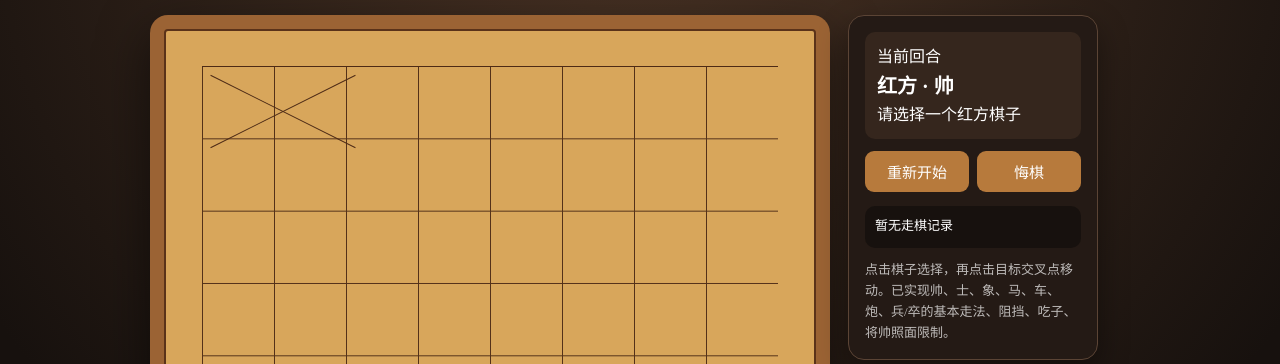
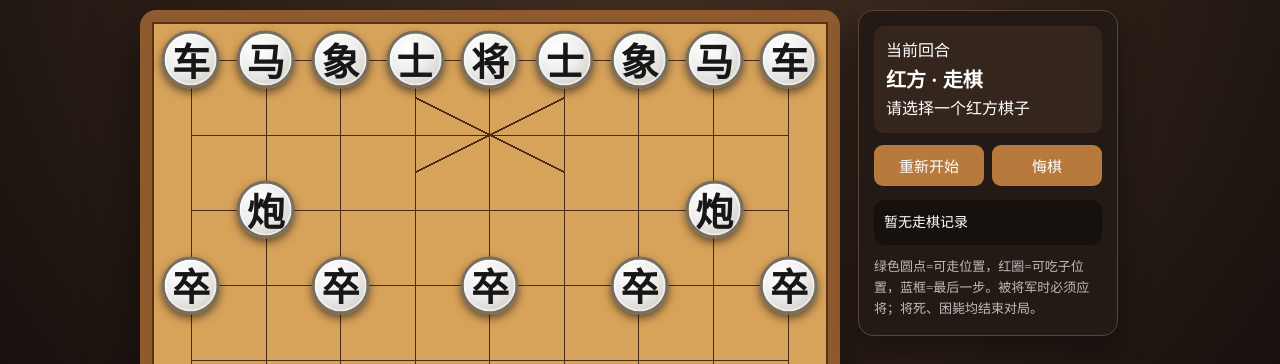
Before and after one commit to 1145146767i-droid/HTML-Xiangqi, a plain HTML site: page index.html in a window 1280 px wide. Shown: the part 118-482 px from the top of the page. Drawn offline with Linux system fonts and the light colour scheme.

Commit message:
Fix Xiangqi board rules and move records

```diff
--- a/index.html
+++ b/index.html
@@ -1,80 +1,111 @@
 <!doctype html>
 <html lang="zh-CN">
 <head>
-<meta charset="UTF-8">
-<meta name="viewport" content="width=device-width,initial-scale=1">
+<meta charset="UTF-8"><meta name="viewport" content="width=device-width,initial-scale=1">
 <title>中国象棋 · 楚河汉界</title>
 <style>
-:root{--wood:#d8a65b;--line:#4d2b16;--red:#b51f2a;--black:#171717;--paper:#f7e7bd}
-*{box-sizing:border-box}body{margin:0;min-height:100vh;background:radial-gradient(circle at top,#4b3425,#17110e 70%);color:#fff;font-family:"Noto Serif SC","Microsoft YaHei",serif;display:flex;justify-content:center;padding:24px}
-.app{width:min(980px,100%)}h1{text-align:center;margin:0 0 6px;font-size:clamp(26px,5vw,42px);letter-spacing:4px}.sub{text-align:center;opacity:.75;margin-bottom:18px}
-.game{display:grid;grid-template-columns:minmax(300px,680px) 250px;gap:18px;align-items:start}.board-wrap{background:#9b6334;padding:14px;border-radius:18px;box-shadow:0 18px 50px #0008}
-.board{position:relative;width:100%;aspect-ratio:9/10;background:var(--wood);border:2px solid #5a3219;border-radius:4px;overflow:hidden}
-.grid{position:absolute;inset:4.8% 5.5%;background:
-linear-gradient(var(--line),var(--line)) 0 0/100% 1px no-repeat,
-linear-gradient(var(--line),var(--line)) 0 100%/100% 1px no-repeat;}
-.grid:before{content:"";position:absolute;inset:0;background:
-linear-gradient(90deg,var(--line) 1px,transparent 1px) 0 0/12.5% 100%,
-linear-gradient(var(--line) 1px,transparent 1px) 0 0/100% 11.1111%;opacity:.95}
-.river{position:absolute;left:5.5%;right:5.5%;top:44.44%;height:11.12%;display:flex;align-items:center;justify-content:space-around;font-size:clamp(18px,4vw,34px);font-weight:700;letter-spacing:clamp(8px,3vw,24px);color:#704522;pointer-events:none}.river span{letter-spacing:clamp(8px,3vw,24px)}
-.palace{position:absolute;left:5.5%;width:25%;height:22.22%;top:0}.palace.bottom{top:auto;bottom:0}.palace:before,.palace:after{content:"";position:absolute;left:0;right:0;top:50%;height:1px;background:var(--line);transform:rotate(26.565deg)}.palace:after{transform:rotate(-26.565deg)}
-.point{position:absolute;width:10%;height:8%;transform:translate(-50%,-50%);z-index:2}.piece{width:min(9.2vw,58px);height:min(9.2vw,58px);max-width:58px;max-height:58px;min-width:34px;min-height:34px;border-radius:50%;position:absolute;left:50%;top:50%;transform:translate(-50%,-50%);display:flex;align-items:center;justify-content:center;font-size:clamp(23px,4.6vw,38px);font-weight:700;background:radial-gradient(circle at 35% 30%,#fff,#eee 45%,#cfc8b8);border:3px solid #7b7163;box-shadow:0 4px 8px #0008,inset 0 0 0 2px #fff8;cursor:pointer;user-select:none}.piece.red{color:var(--red);border-color:#a66a58}.piece.black{color:#171717}.point.selected .piece{outline:4px solid #ffd84d;box-shadow:0 0 18px #ffd84d,0 4px 8px #0008}.point.legal:after{content:"";position:absolute;width:13px;height:13px;border-radius:50%;background:#37a84a;left:50%;top:50%;transform:translate(-50%,-50%);z-index:-1}.point.capture:after{content:"";position:absolute;width:72%;height:72%;border-radius:50%;border:4px solid #e33;left:50%;top:50%;transform:translate(-50%,-50%);z-index:-1}
-.panel{background:#241a15;border:1px solid #5b4435;border-radius:16px;padding:16px;box-shadow:0 12px 30px #0006}.status{padding:12px;border-radius:10px;background:#35261d;margin-bottom:12px;line-height:1.6}.turn{font-size:20px;font-weight:700}.buttons{display:grid;grid-template-columns:1fr 1fr;gap:8px}button{border:0;border-radius:9px;padding:10px;background:#b77a3c;color:#fff;font-size:15px;cursor:pointer}button:hover{filter:brightness(1.15)}.moves{margin-top:14px;max-height:280px;overflow:auto;background:#17110e;border-radius:10px;padding:10px;font-family:monospace;font-size:13px;line-height:1.7}.tip{font-size:13px;opacity:.7;line-height:1.6;margin-top:12px}
-@media(max-width:760px){body{padding:10px}.game{grid-template-columns:1fr}.panel{order:2}.board-wrap{padding:8px}}
-</style>
-</head>
-<body>
-<div class="app">
-<h1>中国象棋</h1><div class="sub">楚河汉界 · 红方先行</div>
-<div class="game">
-<div class="board-wrap"><div id="board" class="board"><div class="grid"></div><div class="river"><span>楚河</span><span>汉界</span></div><div class="palace"></div><div class="palace bottom"></div></div></div>
-<div class="panel">
-<div class="status"><div>当前回合</div><div id="turn" class="turn">红方 · 帅</div><div id="message">请选择一个红方棋子</div></div>
-<div class="buttons"><button id="reset">重新开始</button><button id="undo">悔棋</button></div>
-<div id="moves" class="moves">暂无走棋记录</div>
-<div class="tip">点击棋子选择，再点击目标交叉点移动。已实现帅、士、象、马、车、炮、兵/卒的基本走法、阻挡、吃子、将帅照面限制。</div>
-</div></div>
-</div>
+:root{--wood:#d7a25a;--line:#4b2b18;--red:#b21f2d}
+*{box-sizing:border-box}body{margin:0;min-height:100vh;background:radial-gradient(circle at top,#4b3527,#17100d 72%);color:#fff;font-family:"Noto Serif SC","Microsoft YaHei",serif;padding:20px}
+.app{width:min(1000px,100%);margin:auto}h1{text-align:center;margin:0 0 5px;font-size:clamp(28px,5vw,42px);letter-spacing:5px}.sub{text-align:center;opacity:.75;margin-bottom:18px}
+.game{display:grid;grid-template-columns:minmax(300px,700px) 260px;gap:18px;align-items:start}.board-wrap{background:#8f5a2d;padding:12px;border-radius:16px;box-shadow:0 18px 50px #0008}
+.board{position:relative;width:100%;aspect-ratio:9/10;background:var(--wood);border:2px solid #583117;overflow:hidden}
+.grid{position:absolute;left:5.5%;top:4.8%;width:89%;height:90.4%;border:1px solid var(--line);background:
+linear-gradient(to right,transparent calc(12.5% - .5px),var(--line) calc(12.5% - .5px),var(--line) calc(12.5% + .5px),transparent calc(12.5% + .5px),transparent calc(25% - .5px),var(--line) calc(25% - .5px),var(--line) calc(25% + .5px),transparent calc(25% + .5px),transparent calc(37.5% - .5px),var(--line) calc(37.5% - .5px),var(--line) calc(37.5% + .5px),transparent calc(37.5% + .5px),transparent calc(50% - .5px),var(--line) calc(50% - .5px),var(--line) calc(50% + .5px),transparent calc(50% + .5px),transparent calc(62.5% - .5px),var(--line) calc(62.5% - .5px),var(--line) calc(62.5% + .5px),transparent calc(62.5% + .5px),transparent calc(75% - .5px),var(--line) calc(75% - .5px),var(--line) calc(75% + .5px),transparent calc(75% + .5px),transparent calc(87.5% - .5px),var(--line) calc(87.5% - .5px),var(--line) calc(87.5% + .5px),transparent calc(87.5% + .5px),transparent),
+linear-gradient(to bottom,transparent calc(11.111% - .5px),var(--line) calc(11.111% - .5px),var(--line) calc(11.111% + .5px),transparent calc(11.111% + .5px),transparent calc(22.222% - .5px),var(--line) calc(22.222% - .5px),var(--line) calc(22.222% + .5px),transparent calc(22.222% + .5px),transparent calc(33.333% - .5px),var(--line) calc(33.333% - .5px),var(--line) calc(33.333% + .5px),transparent calc(33.333% + .5px),transparent calc(44.444% - .5px),var(--line) calc(44.444% - .5px),var(--line) calc(44.444% + .5px),transparent calc(44.444% + .5px),transparent 55.556%,var(--line) 55.556%,var(--line) calc(55.556% + 1px),transparent calc(55.556% + 1px),transparent calc(66.667% - .5px),var(--line) calc(66.667% - .5px),var(--line) calc(66.667% + .5px),transparent calc(66.667% + .5px),transparent calc(77.778% - .5px),var(--line) calc(77.778% - .5px),var(--line) calc(77.778% + .5px),transparent calc(77.778% + .5px),transparent calc(88.889% - .5px),var(--line) calc(88.889% - .5px),var(--line) calc(88.889% + .5px),transparent calc(88.889% + .5px),transparent)}
+.palace{position:absolute;left:38.875%;width:22.25%;height:20.089%;top:4.8%;background:linear-gradient(26.565deg,transparent 49.5%,var(--line) 49.5%,var(--line) 50.5%,transparent 50.5%),linear-gradient(-26.565deg,transparent 49.5%,var(--line) 49.5%,var(--line) 50.5%,transparent 50.5%);pointer-events:none}.palace.bottom{top:auto;bottom:4.8%}
+.river{position:absolute;left:5.5%;right:5.5%;top:45%;height:10%;display:flex;align-items:center;justify-content:space-around;color:#704522;font-weight:700;font-size:clamp(18px,4vw,34px);letter-spacing:clamp(8px,3vw,25px);pointer-events:none}.river span{letter-spacing:clamp(8px,3vw,25px)}
+.point{position:absolute;width:11.125%;height:10.044%;transform:translate(-50%,-50%);z-index:3}.piece{width:min(9.2vw,58px);height:min(9.2vw,58px);min-width:34px;min-height:34px;max-width:58px;max-height:58px;border-radius:50%;position:absolute;left:50%;top:50%;transform:translate(-50%,-50%);display:flex;align-items:center;justify-content:center;font-size:clamp(23px,4.6vw,38px);font-weight:700;background:radial-gradient(circle at 35% 28%,#fff,#eee 45%,#c9c1b3);border:3px solid #776e62;box-shadow:0 4px 8px #0008,inset 0 0 0 2px #fff8;cursor:pointer;user-select:none}.piece.red{color:var(--red);border-color:#a05d51}.piece.black{color:#171717}.point.selected .piece{outline:4px solid #ffd34e;box-shadow:0 0 18px #ffd34e,0 4px 8px #0008}.point.last .piece{box-shadow:0 0 0 4px #5db8ff,0 4px 8px #0008}.point.legal:after{content:"";position:absolute;width:13px;height:13px;border-radius:50%;background:#2ca34a;left:50%;top:50%;transform:translate(-50%,-50%);z-index:-1}.point.capture:after{content:"";position:absolute;width:72%;height:72%;border-radius:50%;border:4px solid #e33;left:50%;top:50%;transform:translate(-50%,-50%);z-index:-1}
+.panel{background:#241a15;border:1px solid #5b4435;border-radius:15px;padding:15px;box-shadow:0 12px 30px #0006}.status{padding:12px;border-radius:10px;background:#35261d;margin-bottom:12px;line-height:1.6}.turn{font-size:20px;font-weight:700}.buttons{display:grid;grid-template-columns:1fr 1fr;gap:8px}button{border:0;border-radius:9px;padding:10px;background:#b77a3c;color:#fff;font-size:15px;cursor:pointer}button:hover{filter:brightness(1.15)}.moves{margin-top:14px;max-height:300px;overflow:auto;background:#17110e;border-radius:10px;padding:10px;font-size:14px;line-height:1.8}.move-row{display:flex;gap:10px}.move-no{width:30px;opacity:.55}.check{color:#ffcc54;font-weight:700}.tip{font-size:13px;opacity:.7;line-height:1.6;margin-top:12px}
+@media(max-width:780px){body{padding:9px}.game{grid-template-columns:1fr}.panel{order:2}.board-wrap{padding:7px}}
+</style></head>
+<body><div class="app"><h1>中国象棋</h1><div class="sub">楚河汉界 · 红方先行</div>
+<div class="game"><div class="board-wrap"><div id="board" class="board"><div class="grid"></div><div class="river"><span>楚河</span><span>汉界</span></div><div class="palace"></div><div class="palace bottom"></div></div></div>
+<div class="panel"><div class="status"><div>当前回合</div><div id="turn" class="turn"></div><div id="message">请选择棋子</div></div><div class="buttons"><button id="reset">重新开始</button><button id="undo">悔棋</button></div><div id="moves" class="moves">暂无走棋记录</div><div class="tip">绿色圆点=可走位置，红圈=可吃子位置，蓝框=最后一步。被将军时必须应将；将死、困毙均结束对局。</div></div></div></div>
 <script>
-const board=document.querySelector('#board'),turnEl=document.querySelector('#turn'),msg=document.querySelector('#message'),movesEl=document.querySelector('#moves');
-const names={K:'帅',A:'仕',B:'相',N:'马',R:'车',C:'炮',P:'兵',k:'将',a:'士',b:'象',n:'马',r:'车',c:'炮',p:'卒'};
-const red=c=>/[KABNRCP]/.test(c),black=c=>/[kabnrcp]/.test(c);
-let pieces=[],selected=null,history=[],side='red';
+const board=document.querySelector("#board"),turnEl=document.querySelector("#turn"),msg=document.querySelector("#message"),movesEl=document.querySelector("#moves");
+const name={K:"帅",A:"仕",B:"相",N:"马",R:"车",C:"炮",P:"兵",k:"将",a:"士",b:"象",n:"马",r:"车",c:"炮",p:"卒"};
+const red=c=>/[KABNRCP]/.test(c),inside=(x,y)=>x>=0&&x<9&&y>=0&&y<10;
+const file=x=>9-x,cn=n=>["零","一","二","三","四","五","六","七","八","九"][n];
+let pieces=[],side="red",selected=null,history=[],last=null,over=false;
 
-function initial(){pieces=[
-['r',0,0],['n',1,0],['b',2,0],['a',3,0],['k',4,0],['a',5,0],['b',6,0],['n',7,0],['r',8,0],
-['c',1,2],['c',7,2],['p',0,3],['p',2,3],['p',4,3],['p',6,3],['p',8,3],
-['R',0,9],['N',1,9],['B',2,9],['A',3,9],['K',4,9],['A',5,9],['B',6,9],['N',7,9],['R',8,9],
-['C',1,7],['C',7,7],['P',0,6],['P',2,6],['P',4,6],['P',6,6],['P',8,6]
-].map(x=>({c:x[0],x:x[1],y:x[2]}));selected=null;history=[];side='red';render();log()}
+function initial(){pieces=[["r",0,0],["n",1,0],["b",2,0],["a",3,0],["k",4,0],["a",5,0],["b",6,0],["n",7,0],["r",8,0],["c",1,2],["c",7,2],["p",0,3],["p",2,3],["p",4,3],["p",6,3],["p",8,3],["R",0,9],["N",1,9],["B",2,9],["A",3,9],["K",4,9],["A",5,9],["B",6,9],["N",7,9],["R",8,9],["C",1,7],["C",7,7],["P",0,6],["P",2,6],["P",4,6],["P",6,6],["P",8,6]].map(([c,x,y])=>({c,x,y}));side="red";selected=null;history=[];last=null;over=false;msg.textContent="请选择一个红方棋子";render();renderMoves()}
 function at(x,y){return pieces.find(p=>p.x===x&&p.y===y)}
-function inside(x,y){return x>=0&&x<=8&&y>=0&&y<=9}
-function clearLine(x1,y1,x2,y2){let dx=Math.sign(x2-x1),dy=Math.sign(y2-y1),x=x1+dx,y=y1+dy,n=0;while(x!==x2||y!==y2){if(at(x,y))n++;x+=dx;y+=dy}return n}
-function palace(p,x,y){return x>=3&&x<=5&&(p==='K'||p==='A'?y>=7:y<=2)}
-function pseudo(p,x,y){let dx=x-p.x,dy=y-p.y,adx=Math.abs(dx),ady=Math.abs(dy), crossed=p.c==='P'||p.c==='p'? (red(p.c)?p.y<=4:p.y>=5):true;
-if(!inside(x,y)||dx===0&&dy===0)return false;let dest=at(x,y);if(dest&&(red(dest.c)===red(p.c)))return false;
-switch(p.c.toLowerCase()){
-case'k':return adx+ady===1&&palace(p.c,x,y);
-case'a':return adx===1&&ady===1&&palace(p.c,x,y);
-case'b':return adx===2&&ady===2&&(red(p.c)?y>=5:y<=4)&&!at(p.x+dx/2,p.y+dy/2);
-case'n':return adx*ady===2&&!at(p.x+(adx===1?0:dx/2),p.y+(ady===1?0:dy/2));
-case'r':return (dx===0||dy===0)&&clearLine(p.x,p.y,x,y)===0;
-case'c':{let n=clearLine(p.x,p.y,x,y);return (dx===0||dy===0)&&n===(dest?1:0)}
-case'p':return red(p.c)?((p.y>=5&&dy===-1&&dx===0)||(p.y<5&&dy===-1&&adx===1)) : ((p.y<=4&&dy===1&&dx===0)||(p.y>4&&dy===1&&adx===1));
-}return false}
-function wouldFace(p,x,y){let old={x:p.x,y:p.y},cap=at(x,y);p.x=x;p.y=y;let K=pieces.find(q=>q.c==='K'),k=pieces.find(q=>q.c==='k');let bad=false;if(K&&k&&K.x===k.x)bad=clearLine(K.x,K.y,k.x,k.y)===0;p.x=old.x;p.y=old.y;return bad}
-function legal(p,x,y){if(!pseudo(p,x,y))return false;let dest=at(x,y),old={x:p.x,y:p.y};if(dest)pieces.splice(pieces.indexOf(dest),1);p.x=x;p.y=y;let me=red(p.c),king=pieces.find(q=>q.c===(me?'K':'k'));let enemy=pieces.find(q=>q.c===(me?'k':'K'));let attacked=king&&enemy&&false; // king safety handled below
-let illegal=wouldFace(p,x,y);p.x=old.x;p.y=old.y;if(dest)pieces.push(dest);
-if(illegal)return false;
-if(king){for(const q of pieces){if(red(q.c)!==me&&pseudo(q,king.x,king.y)){return false}}}
-return true}
-function movesFor(p){return [...Array(10)].flatMap((_,y)=>[...Array(9)].map((_,x)=>legal(p,x,y)?[x,y]:null).filter(Boolean)}
-function check(){let K=pieces.find(p=>p.c==='K'),k=pieces.find(p=>p.c==='k');for(const target of [K,k]){if(!target)continue;let enemy=target.c==='K'?black:red;if(pieces.some(p=>enemy(p.c)&&pseudo(p,target.x,target.y)))return target.c==='K'?'红帅被将军':'黑将被将军'}return ''}
-function render(){board.querySelectorAll('.point').forEach(e=>e.remove());for(let y=0;y<10;y++)for(let x=0;x<9;x++){let pt=document.createElement('div');pt.className='point';pt.style.left=(5.5+x*12.5)+'%';pt.style.top=(4.8+y*11.1111)+'%';let p=at(x,y);if(p){let el=document.createElement('div');el.className='piece '+(red(p.c)?'red':'black');el.textContent=names[p.c];el.dataset.x=x;el.dataset.y=y;pt.appendChild(el)}if(selected&&selected.x===x&&selected.y===y)pt.classList.add('selected');if(selected){let lm=movesFor(selected);if(lm.some(v=>v[0]===x&&v[1]===y))pt.classList.add(at(x,y)?'capture':'legal')}pt.onclick=()=>clickPoint(x,y);board.appendChild(pt)}
-turnEl.textContent=side==='red'?'红方 · '+(check()||'请走棋'):'黑方 · '+(check()||'请走棋');}
-function clickPoint(x,y){let p=at(x,y);if(selected){if(legal(selected,x,y)){let old={c:selected.c,x:selected.x,y:selected.y,captured:p?.c||null};history.push(JSON.stringify({pieces:pieces.map(q=>({...q})),side}));if(p)pieces.splice(pieces.indexOf(p),1);selected.x=x;selected.y=y;side=side==='red'?'black':'red';selected=null;log();render();if(!pieces.some(q=>q.c===(side==='red'?'K':'k')))msg.textContent='对局结束';else msg.textContent='请选择一个'+(side==='red'?'红':'黑')+'方棋子';}else if(p&&red(p.c)=== (side==='red')){selected=p;render()}else{msg.textContent='这里不能走'}return}if(p&&red(p.c)===(side==='red')){selected=p;msg.textContent='已选择 '+names[p.c]+'，请选择目标位置';render()}}
-function log(){movesEl.innerHTML=history.length?history.map((h,i)=>{let s=JSON.parse(h);return (i+1)+'. '+(i%2===0?'红方':'黑方')}).join('<br>'):'暂无走棋记录'}
-document.querySelector('#reset').onclick=initial;document.querySelector('#undo').onclick=()=>{let h=history.pop();if(!h)return;let s=JSON.parse(h);pieces=s.pieces;side=s.side;selected=null;log();render();msg.textContent='已悔棋'};
+function lineCount(x1,y1,x2,y2){let dx=Math.sign(x2-x1),dy=Math.sign(y2-y1),x=x1+dx,y=y1+dy,n=0;while(x!==x2||y!==y2){if(at(x,y))n++;x+=dx;y+=dy}return n}
+function inPalace(p,x,y){return x>=3&&x<=5&&(red(p.c)?y>=7:y<=2)}
+function attackPseudo(p,x,y){return pseudo(p,x,y,true)}
+function pseudo(p,x,y,attack=false){
+ let dx=x-p.x,dy=y-p.y,ax=Math.abs(dx),ay=Math.abs(dy),dest=at(x,y);
+ if(!inside(x,y)||(dx===0&&dy===0)||(!attack&&dest&&red(dest.c)===red(p.c)))return false;
+ switch(p.c.toLowerCase()){
+ case"k": return ax+ay===1&&inPalace(p,x,y);
+ case"a": return ax===1&&ay===1&&inPalace(p,x,y);
+ case"b": return ax===2&&ay===2&&(red(p.c)?y>=5:y<=4)&&!at(p.x+dx/2,p.y+dy/2);
+ case"n": return ax*ay===2&&!at(p.x+(ax===1?0:dx/2),p.y+(ay===1?0:dy/2));
+ case"r": return (dx===0||dy===0)&&lineCount(p.x,p.y,x,y)===0;
+ case"c": return (dx===0||dy===0)&&lineCount(p.x,p.y,x,y)===(dest?1:0);
+ case"p":{
+   const forward=red(p.c)?-1:1, crossed=red(p.c)?p.y<=4:p.y>=5;
+   return dy===forward&&(dx===0||(crossed&&ax===1));
+ }
+ }return false
+}
+function inCheck(color){
+ const king=pieces.find(p=>p.c===(color==="red"?"K":"k"));if(!king)return true;
+ return pieces.some(p=>red(p.c)!== (color==="red") && attackPseudo(p,king.x,king.y));
+}
+function faceToFace(){
+ const K=pieces.find(p=>p.c==="K"),k=pieces.find(p=>p.c==="k");return K&&k&&K.x===k.x&&lineCount(K.x,K.y,k.x,k.y)===0;
+}
+function legal(p,x,y){
+ if(!pseudo(p,x,y))return false;
+ const dest=at(x,y),idx=dest?pieces.indexOf(dest):-1,ox=p.x,oy=p.y;
+ if(dest&&dest.c.toLowerCase()==="k")return false;
+ if(idx>=0)pieces.splice(idx,1);p.x=x;p.y=y;
+ const bad=inCheck(red(p.c)?"red":"black")||faceToFace();
+ p.x=ox;p.y=oy;if(idx>=0)pieces.splice(idx,0,dest);
+ return !bad;
+}
+function movesFor(p){const out=[];for(let y=0;y<10;y++)for(let x=0;x<9;x++)if(legal(p,x,y))out.push([x,y]);return out}
+function allMoves(color){const out=[];for(const p of pieces)if(red(p.c)===(color==="red")&&movesFor(p).length)out.push(p);return out}
+function notation(p,ox,oy,nx,ny,captured){
+ const prefix=name[p.c],start=file(ox),end=file(nx),dy=ny-oy,forward=red(p.c)?-1:1;
+ let action,detail;
+ if(ox===nx){action=dy*forward>0?"进":"退";detail=Math.abs(dy);if(["n","b","a"].includes(p.c.toLowerCase()))detail=end}
+ else {action="平";detail=end}
+ return prefix+cn(start)+(start!==end||action==="平"?action:"")+((action==="平"||["n","b","a"].includes(p.c.toLowerCase()))?cn(detail):cn(detail))+(captured?"×":"");
+}
+function makeMove(p,x,y){
+ const ox=p.x,oy=p.y,dest=at(x,y),snap={pieces:pieces.map(q=>({...q})),side,last: last?{...last}:null};
+ history.push(snap);const note=notation(p,ox,oy,x,y,!!dest);
+ if(dest)pieces.splice(pieces.indexOf(dest),1);p.x=x;p.y=y;last={ox,oy,x,y};side=side==="red"?"black":"red";selected=null;
+ const chk=inCheck(side),moves=allMoves(side);
+ if(!moves.length){over=true;msg.textContent=chk?(side==="red"?"红方被将死，黑方胜！":"黑方被将死，红方胜！"):(side==="red"?"红方被困毙，黑方胜！":"黑方被困毙，红方胜！")}
+ else msg.textContent=chk?(side==="red"?"红方被将军！必须应将":"黑方被将军！必须应将"):"请选择一个"+(side==="red"?"红":"黑")+"方棋子";
+ history[history.length-1].note=note;render();renderMoves()
+}
+function clickPoint(x,y){if(over)return;const p=at(x,y);
+ if(selected){if(legal(selected,x,y)){makeMove(selected,x,y);return}if(p&&red(p.c)===(side==="red")){selected=p;msg.textContent="已选择 "+name[p.c]+"，请选择目标位置";render();return}msg.textContent="这里不能走";return}
+ if(p&&red(p.c)===(side==="red")){selected=p;msg.textContent="已选择 "+name[p.c]+"，请选择目标位置";render()}
+}
+function render(){
+ board.querySelectorAll(".point").forEach(e=>e.remove());
+ for(let y=0;y<10;y++)for(let x=0;x<9;x++){
+  const pt=document.createElement("div");pt.className="point";pt.style.left=(5.5+x*11.125)+"%";pt.style.top=(4.8+y*10.044444)+"%";
+  const p=at(x,y);
+  if(last&&((last.ox===x&&last.oy===y)||(last.x===x&&last.y===y)))pt.classList.add("last");
+  if(p){const el=document.createElement("div");el.className="piece "+(red(p.c)?"red":"black");el.textContent=name[p.c];pt.appendChild(el)}
+  if(selected&&selected.x===x&&selected.y===y)pt.classList.add("selected");
+  if(selected&&movesFor(selected).some(v=>v[0]===x&&v[1]===y))pt.classList.add(p?"capture":"legal");
+  pt.onclick=()=>clickPoint(x,y);board.appendChild(pt);
+ }
+ const chk=inCheck(side);turnEl.textContent=over?"对局结束":(side==="red"?"红方":"黑方")+" · "+(chk?"将军":"走棋");
+}
+function renderMoves(){
+ if(!history.length){movesEl.textContent="暂无走棋记录";return}
+ movesEl.innerHTML=history.map((h,i)=>'<div class="move-row"><span class="move-no">'+(Math.floor(i/2)+1)+(i%2===0?".":"...")+'</span><span class="'+(h.note?.includes("将")?"check":"")+'">'+(h.note||"")+'</span></div>').join("");
+ movesEl.scrollTop=movesEl.scrollHeight;
+}
+document.querySelector("#reset").onclick=initial;
+document.querySelector("#undo").onclick=()=>{const h=history.pop();if(!h)return;pieces=h.pieces.map(q=>({...q}));side=h.side;last=h.last;selected=null;over=false;msg.textContent="已悔棋";render();renderMoves()};
 initial();
-</script>
-</body></html>
+</script></body></html>
```
